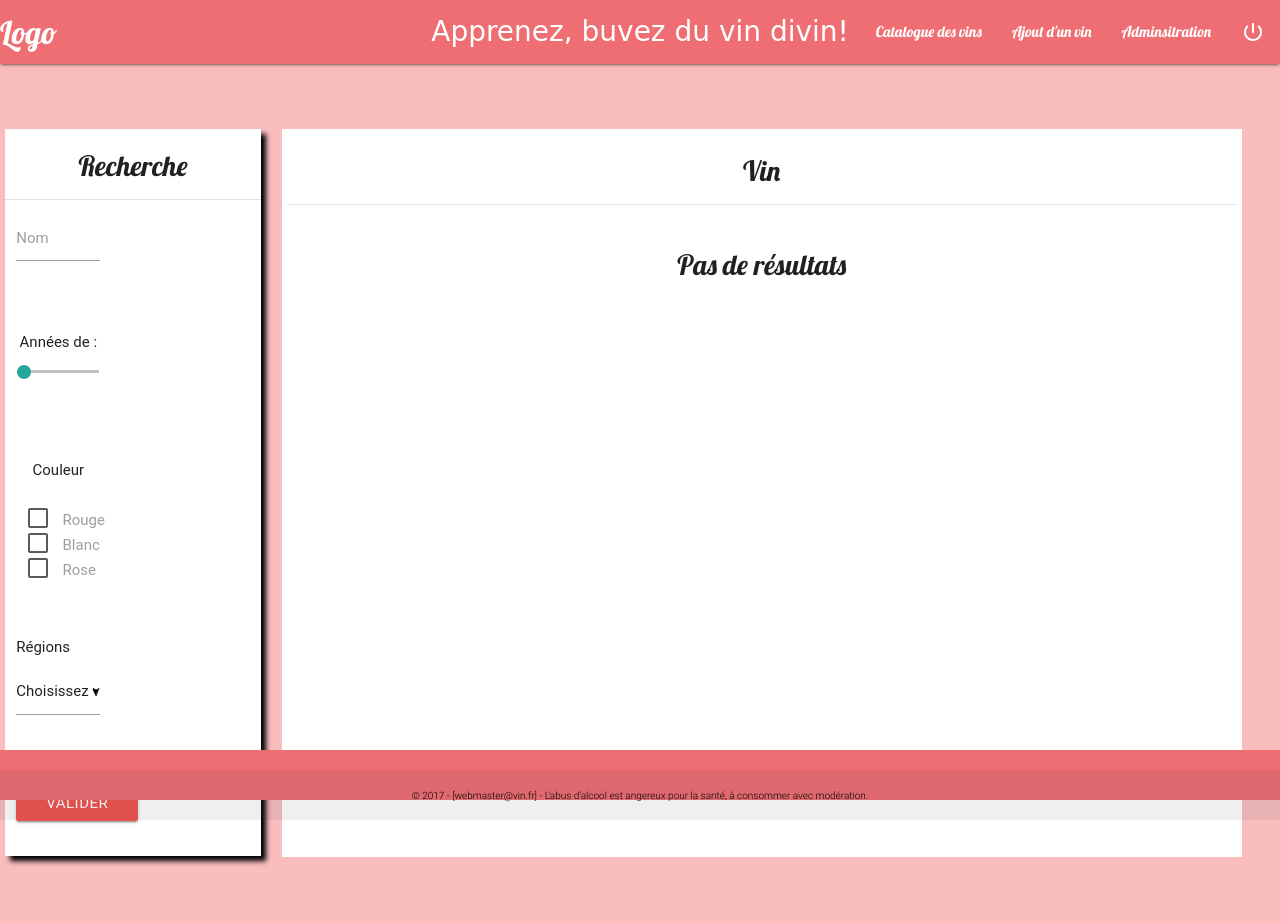
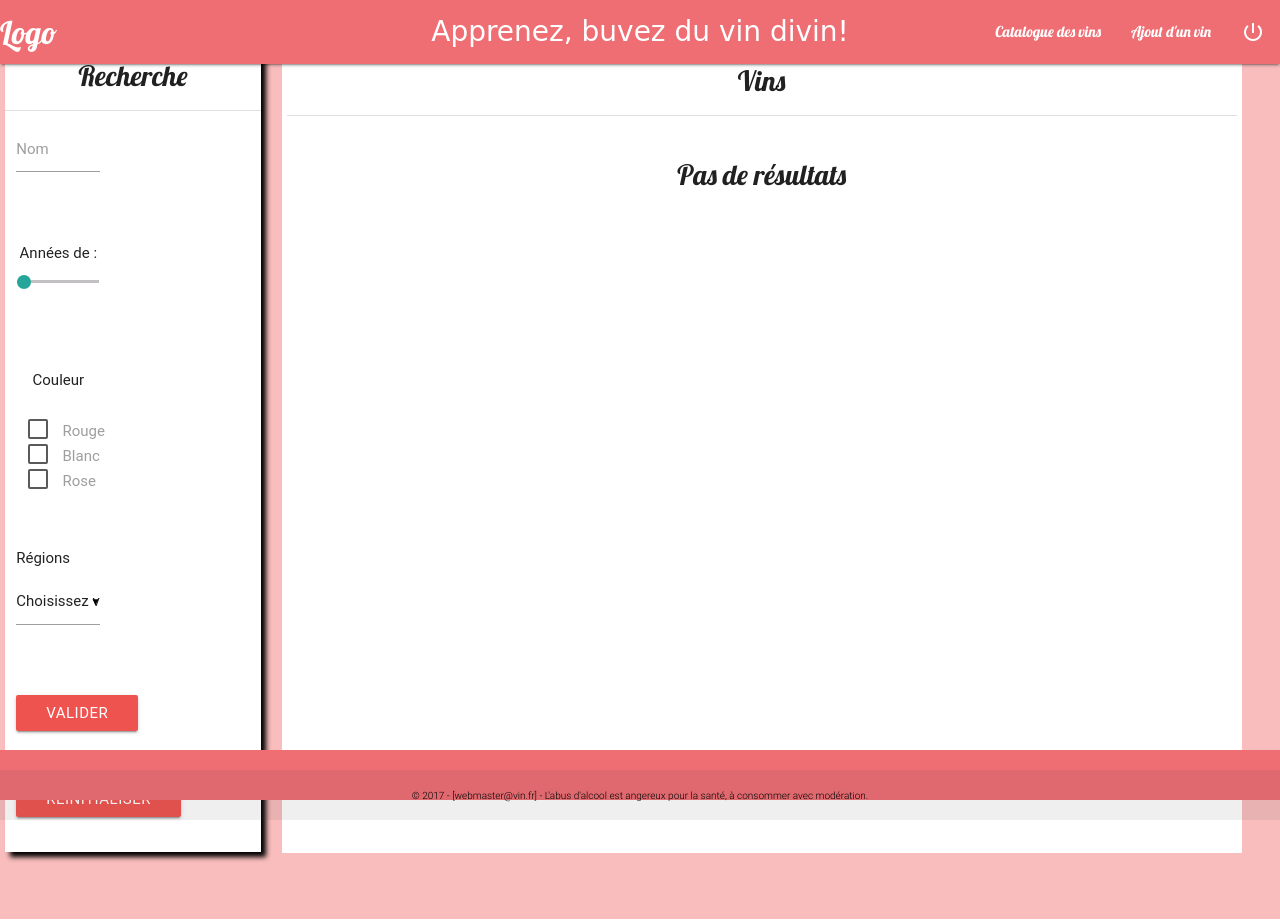
Before and after one commit to alain-mariathas/MonSiteDeVin, a PHP site: page /vinebody.php in a window 1280 px wide. Run offline with PHP 8.4, Linux system fonts and the light colour scheme; the visitor is signed in with stand-in values (Sample User, id 1); data that the repository does not hold is empty; some libraries are stand-ins or nearby versions; some web fonts are replaced.

Commit message:
petites avancées

```diff
--- a/css/style.css
+++ b/css/style.css
@@ -72,7 +72,7 @@ footer{
 #vinebody{
     width: 75%;
     margin-top: 1px;
-    min-height: 85%;
+    min-height: 80%;
     margin-left: 22%;
     padding: 5px;
     background: white;
--- a/header.php
+++ b/header.php
@@ -8,10 +8,11 @@
           <li><a href="vinebody.php">Catalogue des vins</a></li>
           <li><a href="AjoutVin.php">Ajout d'un vin</a></li>
           <?php
-          //insérer contrôle administrateur
+          if($_SESSION['cn']=="admin")
+          {
           ?>
           <li><a href="admin/index.php">Adminsitration</a></li>
-          <?php ?>
+          <?php }?>
           <li><a href="post_deconnexion.php"><i class="material-icons">power_settings_new</i></a></li>
         </ul>
       </div>
--- a/post_connexion.php
+++ b/post_connexion.php
@@ -8,11 +8,11 @@ session_start();
 include_once "head.php";
 
 $pwd=$_POST["password"];
-$_SESSION['dn'] = $_POST["account"];
+$_SESSION['cn'] = $_POST["account"];
 
 $server="localhost";
 $port="389";
-$dn="cn=".$_SESSION['dn'].",dc=sitevin";
+$dn="cn=".$_SESSION['cn'].",dc=sitevin";
 
 $ds=ldap_connect($server,$port) or die ("Impossible de se connecter au serveur ! \n");
 ldap_set_option($ds, LDAP_OPT_PROTOCOL_VERSION, 3);
@@ -20,7 +20,7 @@ ldap_set_option($ds, LDAP_OPT_REFERRALS, 0);
 
 $bind=ldap_bind($ds,$dn,$pwd);
 
- if(isset($_SESSION['nb_conn']) and (strcmp($_POST["account"],$_SESSION["dn"])==0))
+ if(isset($_SESSION['nb_conn']) and (strcmp($_POST["account"],$_SESSION["cn"])==0))
     {
         $_SESSION['nb_conn']+=1;
 
--- a/test_connexion.php
+++ b/test_connexion.php
@@ -1,7 +1,7 @@
 <?php
 session_start();
 
-if (!isset($_SESSION['id']) AND !isset($_SESSION['dn'])) {
+if (!isset($_SESSION['id']) AND !isset($_SESSION['cn'])) {
 	header ('Location: index.php');
 exit();}
 ?>
--- a/vinebody.php
+++ b/vinebody.php
@@ -5,8 +5,8 @@
 <?php include("post_bdd_conn.php"); ?>
     <body >
     <?php include("header.php"); ?>
-    <main style="margin-top:10%">
-         <div id="bloc_search">
+    <main style="margin-top:3%">
+         <div style="text-align:center" id="bloc_search">
         <h3>Recherche</h3>
         <div class="divider">
         </div>
@@ -51,7 +51,7 @@
               <div class="row">
                     <div class="input-field col s5">
                                             <p>Régions</p>
-                          <select name="filtre_region" multiple>
+                          <select name="filtre_region">
                           <option value="" disabled selected>Choisissez vos régions</option>
                           <?php
                             $rep=$bdd->query('SELECT * FROM regions;');
@@ -70,11 +70,17 @@
               <input style="text-align:center"  type="submit" class="red lighten-1 pulse btn" value="valider">
             </div>
             </div>
+
+            <div class="row">
+              <div class="input-field center-align col s5">
+              <a href="vinebody.php" style="text-align:center" class="red lighten-1 pulse btn">Réinitialiser</a>
+            </div>
+            </div>
         </form>
             </div>
 
       <div style="height:100%" id="vinebody" class="main">
-        <h3>Vin</h3>
+        <h3>Vins</h3>
         <div class="divider"></div>
 
           <div style="height:100%" id="bloc_mainVine">
@@ -152,10 +158,9 @@
                               $request=$request.") ";
                             }
 
-                              //TODO : Terminer tous les filtres
                               if(isset($_POST['filtre_region']))
                                   {
-                                    $_POST['filtre_region'];
+                                    $request=$request." AND (domaine_id = (select dom_id from domaines where region_id = ".$_POST['filtre_region'].")) ";
                                   }
                           }
 
@@ -216,34 +221,35 @@
                                 <div class="center-align modal-content">
                                   <h4>Modification de la fiche de vin</h4>
                                    <div class="row">
-                                    <form method="POST" action="post_modif.php" class="col s12 center-align">
-                                      <div class="row">
+                                    <form id="form_modif" method="POST" action="post_modif.php" class="col s12 center-align">
+
+                                             <div class="row">
                                         <div class="input-field col s12">
                                           <input placeholder="Nom du vin" name="nom_du_vin" type="text" class="validate" value="<?php echo $donnee['vin_nom']; ?>">
                                           <label for="nom_du_vin">Nom du vin</label>
-                                          <input type="hidden" name="vinid" value="<?php echo $donnee['vin_id']; ?>"/>
+                                          <input type="hidden" name="vin_id" value="<?php echo $donnee['vin_id']; ?>"/>
                                         </div>
                                       </div>
                                       <div class="row">
-                                        <div class="input-field col s6">
+                                        <div class="input-field col s12">
                                           <input name="annee" type="text" class="validate" value="<?php echo $donnee['vin_annee']; ?>">
                                           <label for="annee">Année</label>
                                         </div>
-                                        <div class="input-field col s6">
-                                          <select name="couleur_du_vin" required>
-                                            <option disabled >Couleur du vin</option>
-                                            <option id="Rouge" name="Rouge" value="Rouge" >Rouge</option>
-                                            <option id="Rose" name="Rose" value="Rose" >Rosé</option>
-                                            <option id="Blanc" name="Blanc" value="Blanc" >Blanc</option>
+                                        </div>
+                                        <div class="row">
+                                        <div class="input-field col s12">
+                                          <select name="test">
+                                            <option value="toto">toto</option>
+                                            <option value="tutu">tutu</option>
                                           </select>
-                                          <label for="couleur">Couleur du vin</label>
+                                          <label for="couleur_du_vin">Couleur du vin</label>
                                         </div>
                                       </div>
                                       <div class="row">
                                         <div class="input-field col s10">
-                                          <select name="domaine_du_vin" class="validate">
-                                            <option value="" disabled selected>Choix des domaines</option>
-                                          <?php
+                                          <select name="filtre_domaine">
+                          <option value="" disabled selected>Choisissez le domaine</option>
+                          <?php
                             $rep=$bdd->query('SELECT * FROM domaines;');
                                 while($donnees = $rep->fetch())
                                     {
@@ -251,8 +257,8 @@
                                     }
                             $rep->closeCursor();
                           ?>
-                                          </select>
-                                          <label for="domaine">Domaine</label>
+                        </select>
+                                          <label for="domaine_du_vin">Domaine</label>
                                         </div>
                                         <div class="input-field inline col s2">
                                           <a class="left btn-floating btn-flat waves-effect waves-light btn-small" href="#modalajoutdom"><i style="color:#ef9a9a" class="material-icons">add</i></a>
@@ -260,16 +266,17 @@
                                       </div>
                                       <div class="row">
                                         <div class="input-field col s12">
-                                          <textarea name="description" class="materialize-textarea" value="<?php echo $donnee['vin_description']; ?>"><?php echo $donnee['vin_description']; ?></textarea>
-                                          <label for="description">Description</label>
+                                          <textarea name="description_du_vin" class="materialize-textarea" value="<?php echo $donnee['vin_description']; ?>"><?php echo $donnee['vin_description']; ?></textarea>
+                                          <label for="description_du_vin">Description</label>
                                       </div>
 
                                   </div>
+
                                 </div>
                                 <div class="modal-footer">
-                                  <button action="post_modif.php" class="modal-action modal-close waves-effect waves-green btn-flat" value="Valider">Valider</button>
+                                  <button form="form_modif" type="submit" action="post_modif.php" class="modal-action modal-close waves-effect waves-green btn-flat" >Valider</button>
                                   </form>
-                                </div>
+                                  </div>
                               </div>
 
 
```
Also changed, not shown: admin/admin.php (+10 -13 lines), post_modif.php (+10 -18 lines).
